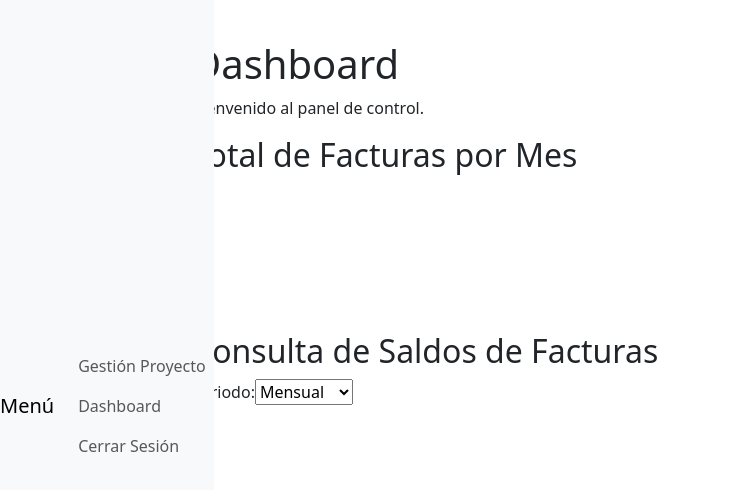
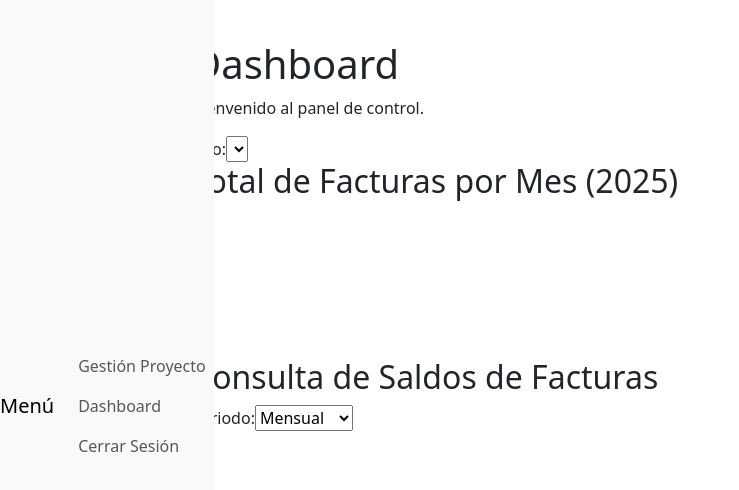
Before and after one commit to KokorikoFC/FacturasWebIntermodular, an Angular app: page /dashboard in a window 1280 px wide. Shown: the top 490 px of the page, without its empty margins (0-739 px from the left). Built offline with nearby package versions, Linux system fonts and the light colour scheme.

Commit message:
finished grahps

```diff
--- a/src/app/dashboard/dashboard.component.html
+++ b/src/app/dashboard/dashboard.component.html
@@ -12,12 +12,19 @@
   <h1>Dashboard</h1>
   <p>Bienvenido al panel de control.</p>
 
+  <div class="year-selector">
+    <label for="year">Año:</label>
+    <select id="year" [(ngModel)]="selectedYear" (ngModelChange)="onYearChange()">
+      <option *ngFor="let year of availableYears" [value]="year">{{ year }}</option>
+    </select>
+  </div>
+
   <div *ngIf="loadingData">
     Cargando datos...
   </div>
 
   <div *ngIf="!loadingData" class="chart-container">
-        <h2>Total de Facturas por Mes</h2>
+    <h2>Total de Facturas por Mes ({{ selectedYear }})</h2>
     <app-bar-chart
       [data]="chartData"
       categoryField="month"
@@ -50,7 +57,7 @@
           </tr>
         </thead>
         <tbody>
-                    <tr *ngFor="let periodoKey of consultaPeriodoKeys">  <td>{{ periodoKey }}</td>
+          <tr *ngFor="let periodoKey of consultaPeriodoKeys">     <td>{{ periodoKey }}</td>
             <td>{{ resultadosConsulta[periodoKey].baseImponible | number:'1.2-2' }}</td>
             <td>{{ resultadosConsulta[periodoKey].iva | number:'1.2-2' }}</td>
             <td>{{ resultadosConsulta[periodoKey].irpf | number:'1.2-2' }}</td>
--- a/src/app/dashboard/dashboard.component.ts
+++ b/src/app/dashboard/dashboard.component.ts
@@ -17,9 +17,13 @@ export class DashboardComponent implements OnInit {
     facturas: any[] = [];
     chartData: BarChartDataPoint[] = [];
     loadingData: boolean = true;
-    consultaPeriodo: string = 'mensual'; // Periodo de consulta inicial
-    resultadosConsulta: any = null; // Para almacenar los resultados de la consulta
-    consultaPeriodoKeys: string[] = []; // Array para almacenar las claves de resultadosConsulta
+    consultaPeriodo: string = 'mensual';
+    resultadosConsulta: any = null;
+    consultaPeriodoKeys: string[] = [];
+
+    selectedYear: string = ''; // Nueva propiedad para el año seleccionado
+    availableYears: string[] = []; // Nueva propiedad para la lista de años disponibles
+
 
     constructor(private firebaseService: FirebaseService) { }
 
@@ -30,15 +34,41 @@ export class DashboardComponent implements OnInit {
     async loadFacturas(): Promise<void> {
         this.loadingData = true;
         this.facturas = await this.firebaseService.getBillsForCurrentUser();
-        this.prepareChartData(); // Mantiene la preparación de datos para el gráfico
-        this.realizarConsulta(); // Ejecuta la consulta inicial al cargar los datos
+        this.extractAvailableYears(); // Extraer años disponibles de las facturas
+        this.selectedYear = this.availableYears[0] || new Date().getFullYear().toString(); // Seleccionar el primer año o el año actual por defecto
+        this.prepareChartData();
         this.loadingData = false;
     }
 
+    extractAvailableYears(): void {
+        const years = new Set<string>(); // Usar Set para evitar años duplicados
+        this.facturas.forEach(factura => {
+            const fechaEmisionString = factura.fechaEmision;
+            const fechaEmision = this.parseDate(fechaEmisionString);
+            if (fechaEmision) {
+                years.add(fechaEmision.getFullYear().toString());
+            }
+        });
+        this.availableYears = Array.from(years).sort(); // Convertir Set a Array y ordenar
+    }
+
+
+    onYearChange(): void {
+        this.prepareChartData(); // Recalcular datos de la gráfica al cambiar el año
+    }
+
+
     prepareChartData(): void {
-      if (this.facturas && this.facturas.length > 0) {
+        const selectedYear = this.selectedYear; // Obtener el año seleccionado
+        if (this.facturas && this.facturas.length > 0 && selectedYear) { // Asegurarse de que selectedYear no esté vacío
             const monthlyTotals: { [month: string]: number } = {};
-          this.facturas.forEach(factura => {
+            this.facturas
+                .filter(factura => { // Filtrar facturas por año seleccionado
+                    const fechaEmisionString = factura.fechaEmision;
+                    const fechaEmision = this.parseDate(fechaEmisionString);
+                    return fechaEmision && fechaEmision.getFullYear().toString() === selectedYear;
+                })
+                .forEach(factura => {
                     const fechaEmisionString = factura.fechaEmision;
                     const fechaEmision = this.parseDate(fechaEmisionString);
 
@@ -56,7 +86,7 @@ export class DashboardComponent implements OnInit {
                     month: month,
                     total: monthlyTotals[month]
                 }))
-              .sort((a, b) => { // Add sort here
+                .sort((a, b) => {
                     const monthOrder = ['ene', 'feb', 'mar', 'abr', 'may', 'jun', 'jul', 'ago', 'sep', 'oct', 'nov', 'dic'];
                     return monthOrder.indexOf(a.month) - monthOrder.indexOf(b.month);
                 });
@@ -64,6 +94,7 @@ export class DashboardComponent implements OnInit {
             this.chartData = [];
         }
     }
+
 
     realizarConsulta(): void {
         if (!this.facturas || this.facturas.length === 0) {
@@ -118,16 +149,19 @@ export class DashboardComponent implements OnInit {
         const monthlyTotals: { [month: string]: any } = {};
 
         this.facturas.forEach(factura => {
+
+
             const fechaEmisionString = factura.fechaEmision;
             console.log("fechaEmision (string):", fechaEmisionString);
 
-            const fechaEmision = this.parseDate(fechaEmisionString); // Use parseDate function
+            const fechaEmision = this.parseDate(fechaEmisionString);
             console.log("fechaEmision (Date):", fechaEmision);
 
-            if (!fechaEmision) { // Check if parseDate returned null (invalid date)
+            if (!fechaEmision) {
                 console.error("Invalid Date detected for:", fechaEmisionString);
-                return; // Skip this factura if date is invalid
+                return;
             }
+
 
             const monthYear = fechaEmision.toLocaleString('default', { month: 'short', year: 'numeric' });
 
@@ -151,15 +185,17 @@ export class DashboardComponent implements OnInit {
         const quarterlyTotals: { [quarter: string]: any } = {};
 
         this.facturas.forEach(factura => {
+
+
             const fechaEmisionString = factura.fechaEmision;
             console.log("fechaEmision (string):", fechaEmisionString);
 
-            const fechaEmision = this.parseDate(fechaEmisionString); // Use parseDate function
+            const fechaEmision = this.parseDate(fechaEmisionString);
             console.log("fechaEmision (Date):", fechaEmision);
 
-            if (!fechaEmision) { // Check if parseDate returned null (invalid date)
+            if (!fechaEmision) {
                 console.error("Invalid Date detected for:", fechaEmisionString);
-                return; // Skip this factura if date is invalid
+                return;
             }
 
             const year = fechaEmision.getFullYear();
@@ -187,15 +223,16 @@ export class DashboardComponent implements OnInit {
         const annualTotals: { [year: string]: any } = {};
 
         this.facturas.forEach(factura => {
+
             const fechaEmisionString = factura.fechaEmision;
             console.log("fechaEmision (string):", fechaEmisionString);
 
-            const fechaEmision = this.parseDate(fechaEmisionString); // Use parseDate function
+            const fechaEmision = this.parseDate(fechaEmisionString);
             console.log("fechaEmision (Date):", fechaEmision);
 
-            if (!fechaEmision) { // Check if parseDate returned null (invalid date)
+            if (!fechaEmision) {
                 console.error("Invalid Date detected for:", fechaEmisionString);
-                return; // Skip this factura if date is invalid
+                return;
             }
 
             const year = fechaEmision.getFullYear().toString();
```
Lines whose indentation alone changed are shown as unchanged.
